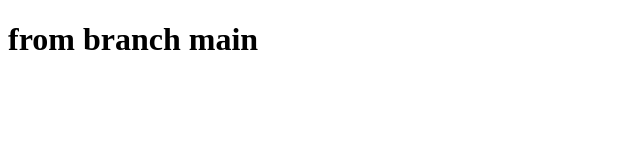
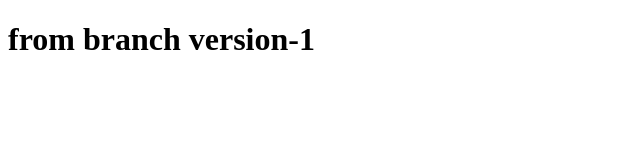
Before and after one commit to grishmaadhikari2006/web-with-bootstrap, a plain HTML site: page Files/conflict.html in a window 1280 px wide. Shown: the whole page, without its empty margins (0-640 px from the left). Drawn offline with Linux system fonts and the light colour scheme.

Commit message:
first commit

```diff
--- a/Files/conflict.html
+++ b/Files/conflict.html
@@ -6,7 +6,7 @@
     <title>Document</title>
 </head>
 <body>
-    <h1>from branch main</h1>
+    <h1>from branch version-1</h1>
 
 </body>
 </html>
```
